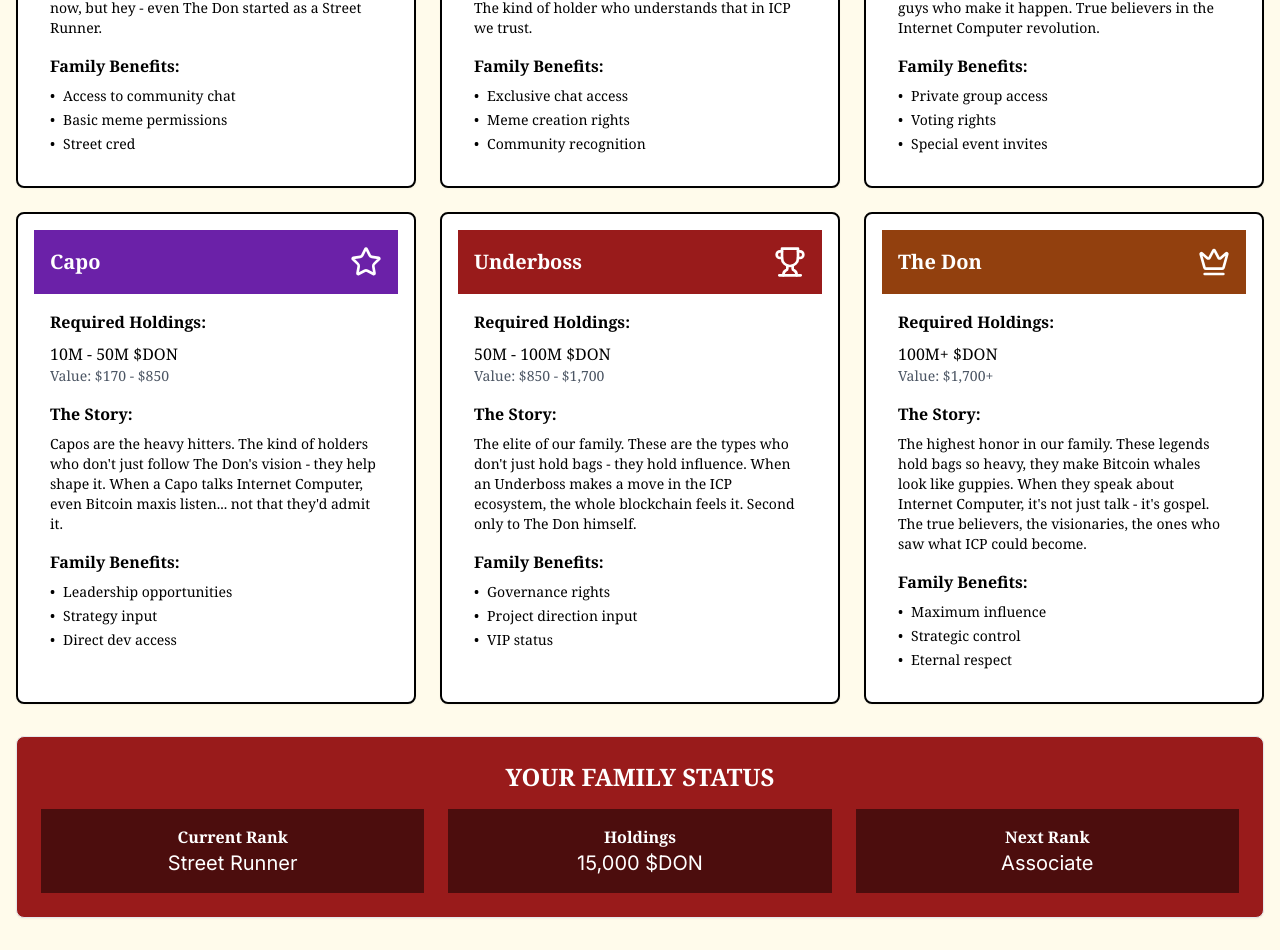
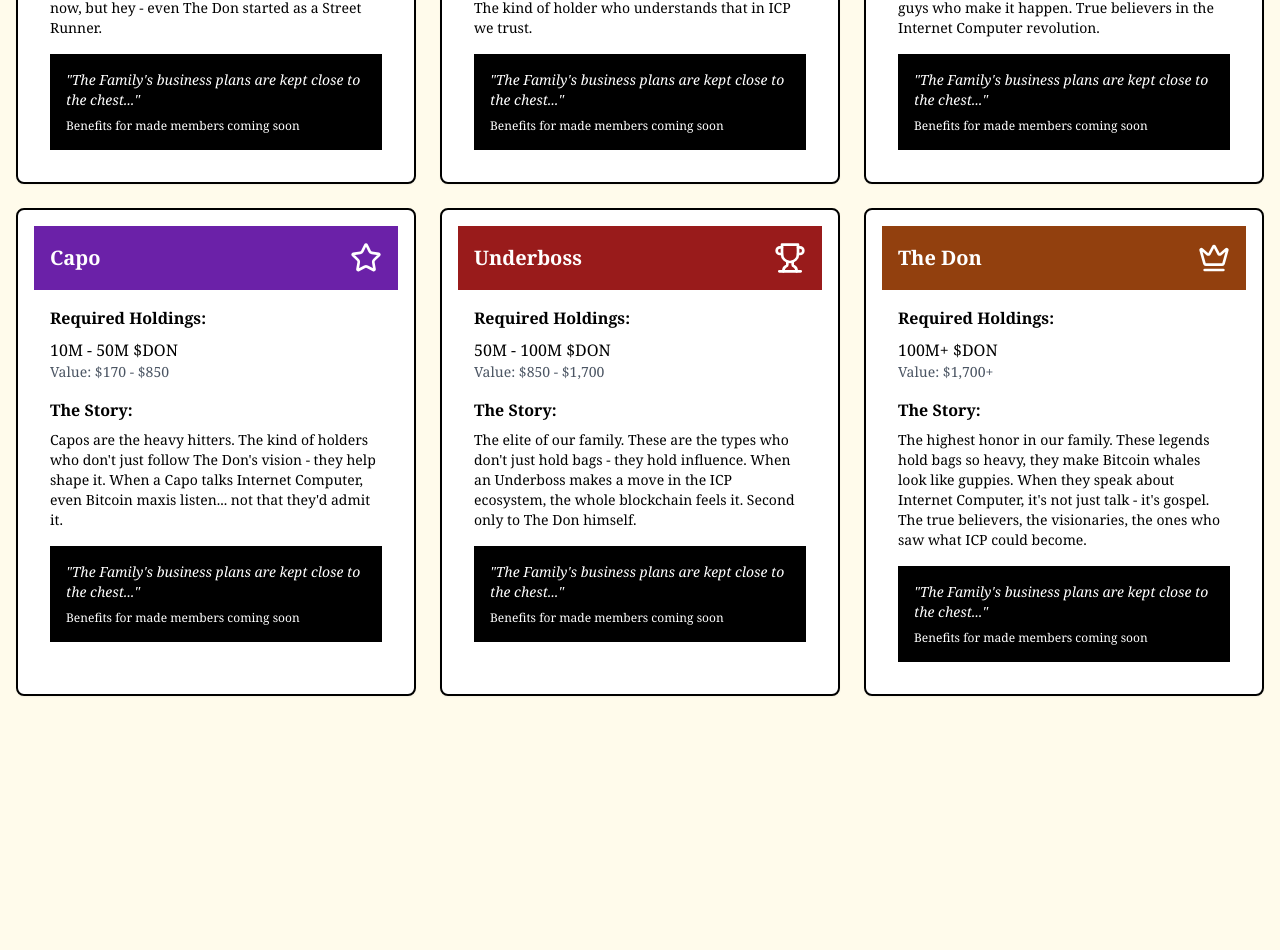
Before and after one commit to iaroslav1234/-donwebsite, a Next.js app: page /family in a window 1280 px wide. Shown: the part 516-1466 px from the top of the page. After the commit the page ends 1244 px from the top, so only its background shows below. Built offline with nearby package versions, Linux system fonts and the light colour scheme.

Commit message:
Update family page: replace perks with mysterious message and remove status card

```diff
--- a/app/family/page.tsx
+++ b/app/family/page.tsx
@@ -15,7 +15,6 @@ const FamilyPage = () => {
       requirements: "10,000 - 100,000 $DON",
       value: "$0.17 - $1.7",
       description: "Every family starts somewhere. Street Runners are the up-and-comers, the hustlers, the ones who see the vision early. You might be small time now, but hey - even The Don started as a Street Runner.",
-      perks: ["Access to community chat", "Basic meme permissions", "Street cred"],
       color: "bg-gray-800"
     },
     {
@@ -24,7 +23,6 @@ const FamilyPage = () => {
       requirements: "100,000 - 1,000,000 $DON",
       value: "$1.7 - $17",
       description: "Now we're talking. Associates have proven their loyalty to the family. Not yet made men, but respected enough to get a seat at the social club. The kind of holder who understands that in ICP we trust.",
-      perks: ["Exclusive chat access", "Meme creation rights", "Community recognition"],
       color: "bg-blue-800"
     },
     {
@@ -33,7 +31,6 @@ const FamilyPage = () => {
       requirements: "1M - 10M $DON",
       value: "$17 - $170",
       description: "A made member of the family. Soldiers are the backbone of our operation. When The Don needs something done on the blockchain, these are the guys who make it happen. True believers in the Internet Computer revolution.",
-      perks: ["Private group access", "Voting rights", "Special event invites"],
       color: "bg-green-800"
     },
     {
@@ -42,7 +39,6 @@ const FamilyPage = () => {
       requirements: "10M - 50M $DON",
       value: "$170 - $850",
       description: "Capos are the heavy hitters. The kind of holders who don't just follow The Don's vision - they help shape it. When a Capo talks Internet Computer, even Bitcoin maxis listen... not that they'd admit it.",
-      perks: ["Leadership opportunities", "Strategy input", "Direct dev access"],
       color: "bg-purple-800"
     },
     {
@@ -51,7 +47,6 @@ const FamilyPage = () => {
       requirements: "50M - 100M $DON",
       value: "$850 - $1,700",
       description: "The elite of our family. These are the types who don't just hold bags - they hold influence. When an Underboss makes a move in the ICP ecosystem, the whole blockchain feels it. Second only to The Don himself.",
-      perks: ["Governance rights", "Project direction input", "VIP status"],
       color: "bg-red-800"
     },
     {
@@ -60,7 +55,6 @@ const FamilyPage = () => {
       requirements: "100M+ $DON",
       value: "$1,700+",
       description: "The highest honor in our family. These legends hold bags so heavy, they make Bitcoin whales look like guppies. When they speak about Internet Computer, it's not just talk - it's gospel. The true believers, the visionaries, the ones who saw what ICP could become.",
-      perks: ["Maximum influence", "Strategic control", "Eternal respect"],
       color: "bg-amber-800"
     }
   ];
@@ -102,15 +96,9 @@ const FamilyPage = () => {
                     <p className="font-serif text-sm">{rank.description}</p>
                   </div>
 
-                  <div>
-                    <h4 className="font-serif font-bold mb-2">Family Benefits:</h4>
-                    <ul className="space-y-1">
-                      {rank.perks.map((perk, i) => (
-                        <li key={i} className="flex items-center gap-2 font-serif text-sm">
-                          <span>•</span> {perk}
-                        </li>
-                      ))}
-                    </ul>
+                  <div className="bg-black text-white p-4 mt-4 font-serif">
+                    <p className="text-sm italic mb-2">"The Family's business plans are kept close to the chest..."</p>
+                    <p className="text-xs">Benefits for made members coming soon</p>
                   </div>
 
                   {selectedRank === index && (
@@ -133,27 +121,6 @@ const FamilyPage = () => {
               </Card>
             ))}
           </div>
-
-          {/* Current Status */}
-          <Card className="mt-8 bg-red-800 text-white p-6">
-            <div className="text-center">
-              <h3 className="text-2xl font-serif font-bold mb-4">YOUR FAMILY STATUS</h3>
-              <div className="grid grid-cols-1 md:grid-cols-3 gap-6">
-                <div className="bg-black bg-opacity-50 p-4">
-                  <p className="font-serif font-bold">Current Rank</p>
-                  <p className="text-xl">Street Runner</p>
-                </div>
-                <div className="bg-black bg-opacity-50 p-4">
-                  <p className="font-serif font-bold">Holdings</p>
-                  <p className="text-xl">15,000 $DON</p>
-                </div>
-                <div className="bg-black bg-opacity-50 p-4">
-                  <p className="font-serif font-bold">Next Rank</p>
-                  <p className="text-xl">Associate</p>
-                </div>
-              </div>
-            </div>
-          </Card>
         </div>
       </div>
     </div>
--- a/app/page.tsx
+++ b/app/page.tsx
@@ -7,7 +7,7 @@ import { Twitter } from 'lucide-react';
 import { useTokenData } from '@/hooks/useTokenData';
 
 const DonMemeSite = () => {
-  const { price, marketCap, volume24h } = useTokenData();
+  const tokenData = useTokenData();
 
   return (
     <div className="min-h-screen bg-amber-50">
@@ -68,19 +68,43 @@ const DonMemeSite = () => {
         <div className="grid grid-cols-1 md:grid-cols-3 gap-6 mb-8">
           <Card className="bg-amber-100 border-2 border-black p-6 text-center font-serif">
             <h3 className="text-xl font-bold mb-2">STREET PRICE</h3>
-            <p className="text-3xl font-bold">${price || '0.000'}</p>
+            <p className="text-3xl font-bold">
+              {tokenData.isLoading ? (
+                <span className="animate-pulse">Loading...</span>
+              ) : tokenData.error ? (
+                <span className="text-red-600">--</span>
+              ) : (
+                `$${tokenData.price}`
+              )}
+            </p>
             <p className="text-sm italic">The Family Rate</p>
           </Card>
 
           <Card className="bg-amber-100 border-2 border-black p-6 text-center font-serif">
             <h3 className="text-xl font-bold mb-2">TERRITORY</h3>
-            <p className="text-3xl font-bold">${marketCap || '0'}</p>
+            <p className="text-3xl font-bold">
+              {tokenData.isLoading ? (
+                <span className="animate-pulse">Loading...</span>
+              ) : tokenData.error ? (
+                <span className="text-red-600">--</span>
+              ) : (
+                `$${tokenData.marketCap}`
+              )}
+            </p>
             <p className="text-sm italic">Growing Every Day</p>
           </Card>
 
           <Card className="bg-amber-100 border-2 border-black p-6 text-center font-serif">
             <h3 className="text-xl font-bold mb-2">DAILY BUSINESS</h3>
-            <p className="text-3xl font-bold">${volume24h || '0'}</p>
+            <p className="text-3xl font-bold">
+              {tokenData.isLoading ? (
+                <span className="animate-pulse">Loading...</span>
+              ) : tokenData.error ? (
+                <span className="text-red-600">--</span>
+              ) : (
+                `$${tokenData.volume24h}`
+              )}
+            </p>
             <p className="text-sm italic">Today&apos;s Action</p>
           </Card>
         </div>
@@ -130,12 +154,22 @@ const DonMemeSite = () => {
         <div className="text-center">
           <h2 className="text-2xl font-serif font-bold mb-6">THE SOCIAL CLUB</h2>
           <div className="flex justify-center space-x-4">
-            <button className="bg-black text-white px-6 py-3 font-serif flex items-center gap-2">
+            <a
+              href="https://x.com/thedonicp"
+              target="_blank"
+              rel="noopener noreferrer"
+              className="bg-black text-white px-6 py-3 font-serif flex items-center gap-2 hover:bg-gray-800"
+            >
               <Twitter className="w-4 h-4" /> TWITTER
-            </button>
-            <button className="bg-red-800 text-white px-6 py-3 font-serif">
+            </a>
+            <a
+              href="https://t.me/DomistheDON"
+              target="_blank"
+              rel="noopener noreferrer"
+              className="bg-red-800 text-white px-6 py-3 font-serif hover:bg-red-900"
+            >
               TELEGRAM
-            </button>
+            </a>
           </div>
         </div>
       </main>
```
Also changed, not shown: hooks/useTokenData.ts (+52 -11 lines).
